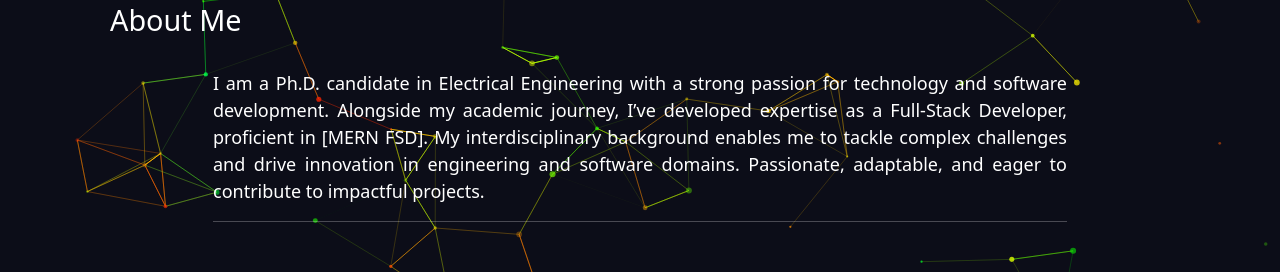
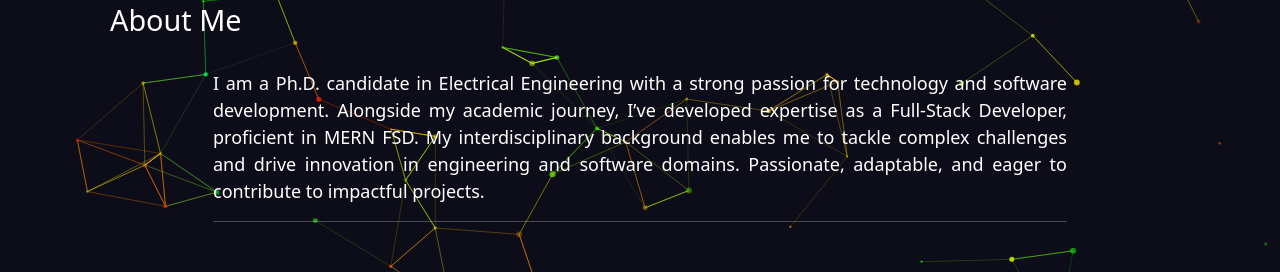
Before and after one commit to SkMdSufiyan/SufiyanReactPortfolio0923, a React (Create React App) app: page /about-me in a window 1280 px wide. Shown: the part 147-419 px from the top of the page. Built offline with nearby package versions, Linux system fonts and the light colour scheme.

Commit message:
Update AboutMe.js

```diff
--- a/src/components/AboutMe.js
+++ b/src/components/AboutMe.js
@@ -71,7 +71,7 @@ const AboutMe = () => {
           <h4>About Me</h4>
           <br />
           <div className='section-content-div'>
-                I am a Ph.D. candidate in Electrical Engineering with a strong passion for technology and software development. Alongside my academic journey, I’ve developed expertise as a Full-Stack Developer, proficient in [MERN FSD]. My interdisciplinary background enables me to tackle complex challenges and drive innovation in engineering and software domains. Passionate, adaptable, and eager to contribute to impactful projects.
+                I am a Ph.D. candidate in Electrical Engineering with a strong passion for technology and software development. Alongside my academic journey, I’ve developed expertise as a Full-Stack Developer, proficient in MERN FSD. My interdisciplinary background enables me to tackle complex challenges and drive innovation in engineering and software domains. Passionate, adaptable, and eager to contribute to impactful projects.
                 <hr />
           </div>
         </div>
```
